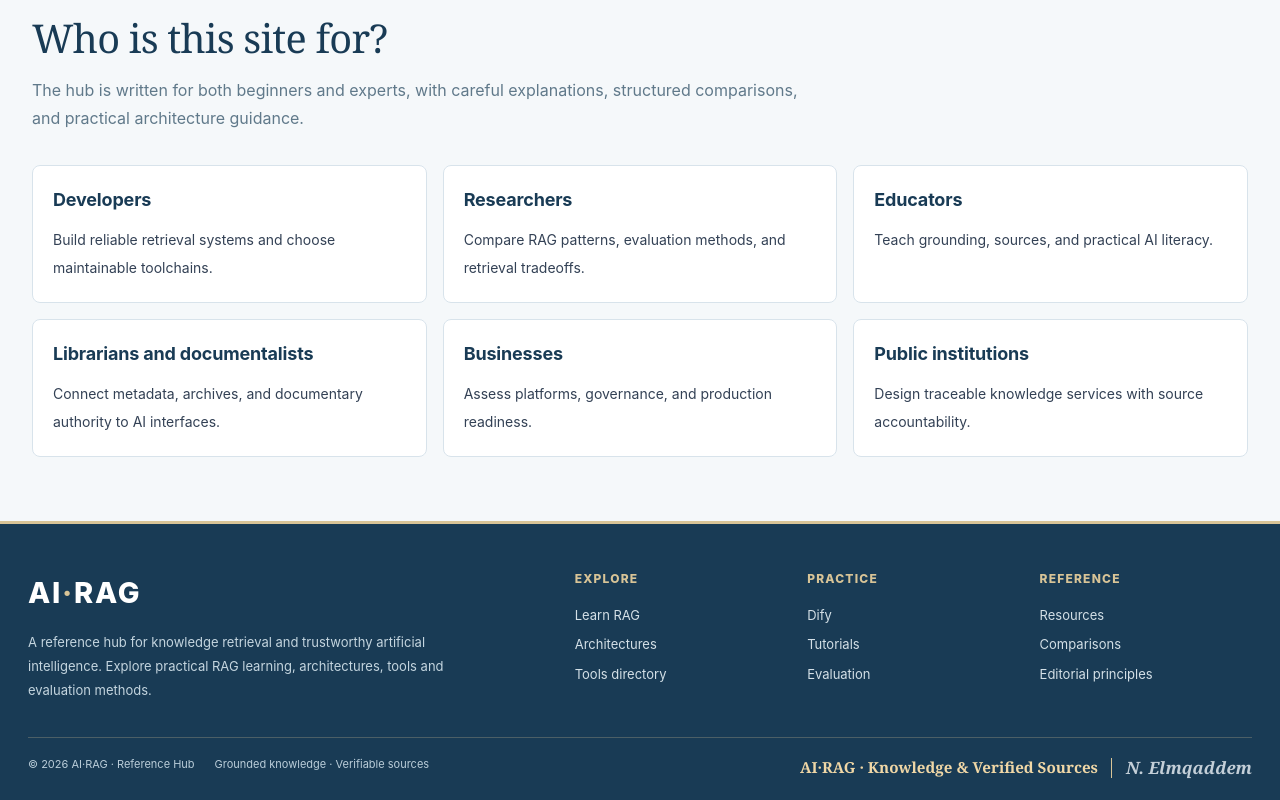
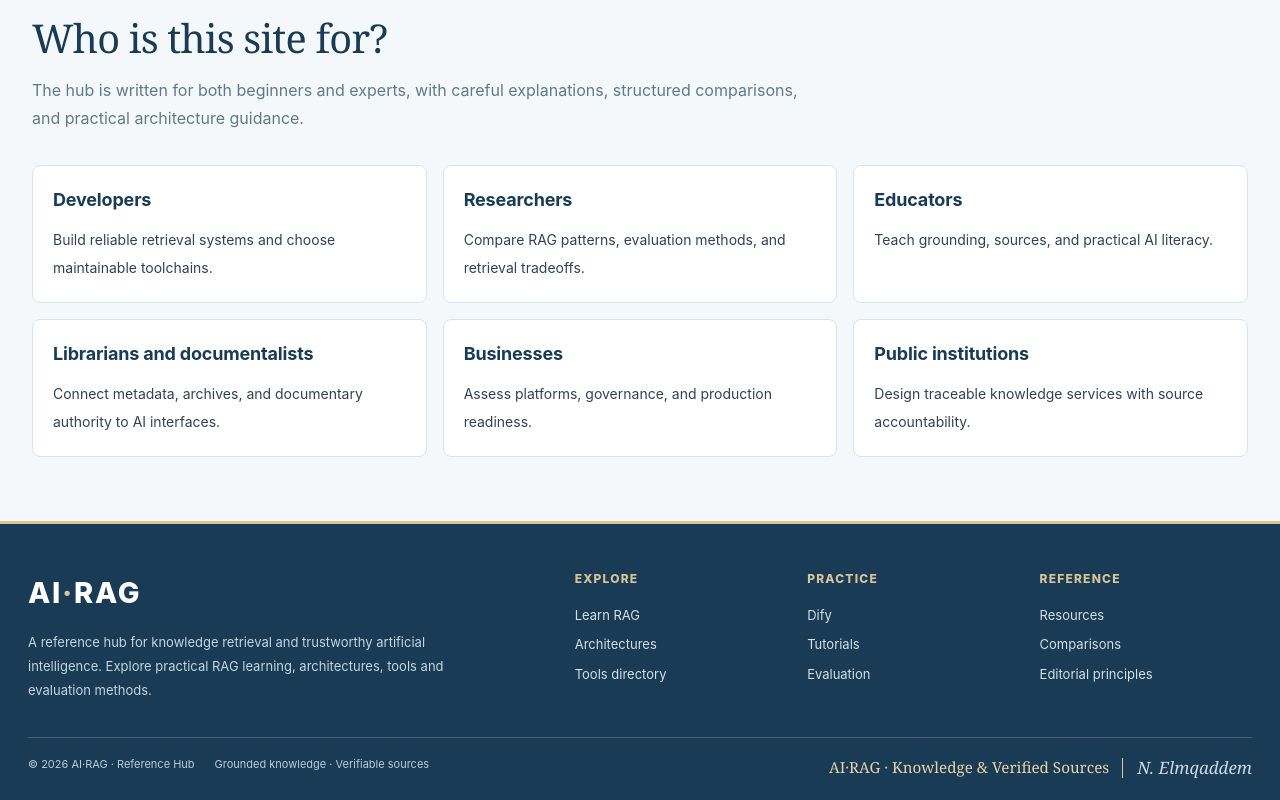
Before and after one commit to augmentiverse/rag, a Next.js app: page / in a window 1280 px wide. Shown: the part 5905-6705 px from the top of the page. Built offline with nearby package versions, Linux system fonts and the light colour scheme.

Commit message:
Supprimer le gras et clarifier la signature sur fond sombre RAG

```diff
--- a/app/redesign.css
+++ b/app/redesign.css
@@ -123,3 +123,7 @@ body::before{background-image:linear-gradient(#3d74970a 1px,transparent 1px),lin
 .rag-footer-bottom .rag-editorial-label{font-family:Georgia,'Times New Roman',serif;color:#F0D7A6;font-size:.95rem;font-weight:600}
 .rag-footer-bottom .rag-editorial-signature{border-left:1px solid #D8C497;padding-left:14px;font-family:Georgia,'Times New Roman',serif;color:#C4CFD8;font-style:italic;font-weight:700;font-size:1.062rem;line-height:1.2}
 @media(max-width:640px){.rag-footer-bottom .rag-editorial-credit{justify-content:flex-start;margin-left:0}.rag-footer-bottom .rag-editorial-signature{padding-left:10px}}
+
+/* Pied de page bleu nuit en modes clair et sombre : contrastes suffisants, aucun gras. */
+.rag-footer-bottom .rag-editorial-label{color:#EAD2AA;font-weight:400}
+.rag-footer-bottom .rag-editorial-signature{color:#CDD9E5;font-weight:400}
```
